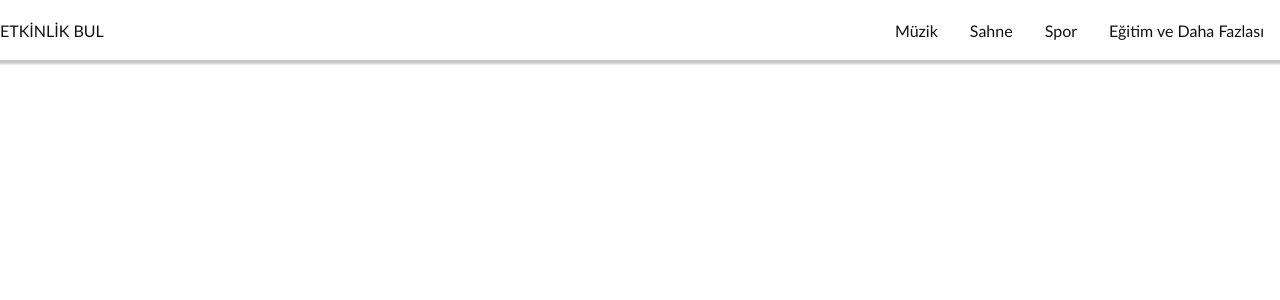
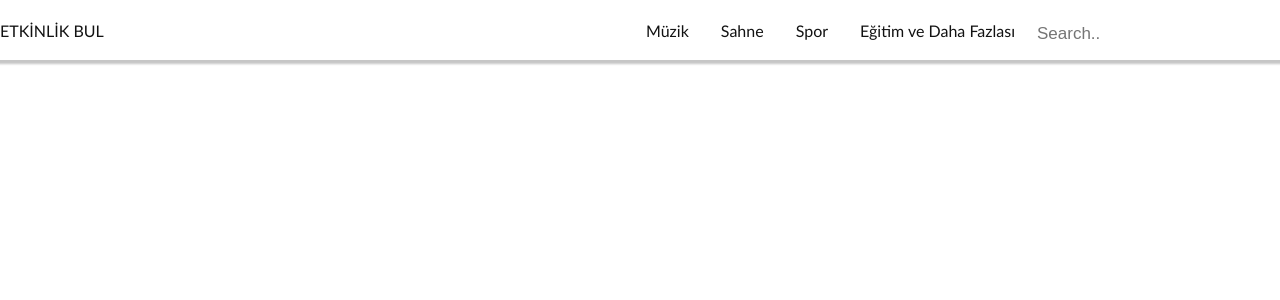
Before and after one commit to bstkpnr/EtsTur_Case, a React (Create React App) app: page / in a window 1280 px wide. Shown: the top 300 px of the page. Built offline with nearby package versions, Linux system fonts and the light colour scheme.

Commit message:
added searchbar

```diff
--- a/src/components/NavBar/Navbar.js
+++ b/src/components/NavBar/Navbar.js
@@ -20,8 +20,9 @@ export default function Navbar() {
                     <a href='/education'>Eğitim ve Daha Fazlası</a>
                 </li>
             </ul>
+        </div>
+        <input type="text" placeholder="Search.." />
 
-        </div>
       </nav>
       )
   }
--- a/src/components/styles/style.scss
+++ b/src/components/styles/style.scss
@@ -28,7 +28,8 @@ body {
 
 .navigation a {
   text-decoration: none;
-    font-family: 'Trebuchet MS', 'Lucida Sans Unicode', 'Lucida Grande', 'Lucida Sans', Arial, sans-serif;
+  font-family: "Trebuchet MS", "Lucida Sans Unicode", "Lucida Grande",
+    "Lucida Sans", Arial, sans-serif;
   color: #121212;
 }
 .nav-menu {
@@ -38,16 +39,27 @@ body {
   display: flex;
   padding: 0;
 }
+
 .nav-menu li {
   list-style-type: none;
   margin: 0 1rem;
 }
+
 .nav-menu li a {
   text-decoration: none;
   color: #121212;
-    font-family:'Trebuchet MS', 'Lucida Sans Unicode', 'Lucida Grande', 'Lucida Sans', Arial, sans-serif;
+  font-family: "Trebuchet MS", "Lucida Sans Unicode", "Lucida Grande",
+    "Lucida Sans", Arial, sans-serif;
   display: block;
   width: 100%;
+}
+.navigation input {
+  float: right;
+  padding: 6px;
+  border: none;
+  margin-top: 8px;
+  margin-right: 16px;
+  font-size: 17px;
 }
 @media screen and (max-width: 768px) {
   .nav-menu ul {
@@ -72,4 +84,7 @@ body {
   .nav-menu li:hover {
     background-color: #eee;
   }
+  .navigation input {
+    border: 1px solid #ccc;
   }
+}
```
Lines whose indentation alone changed are shown as unchanged.
